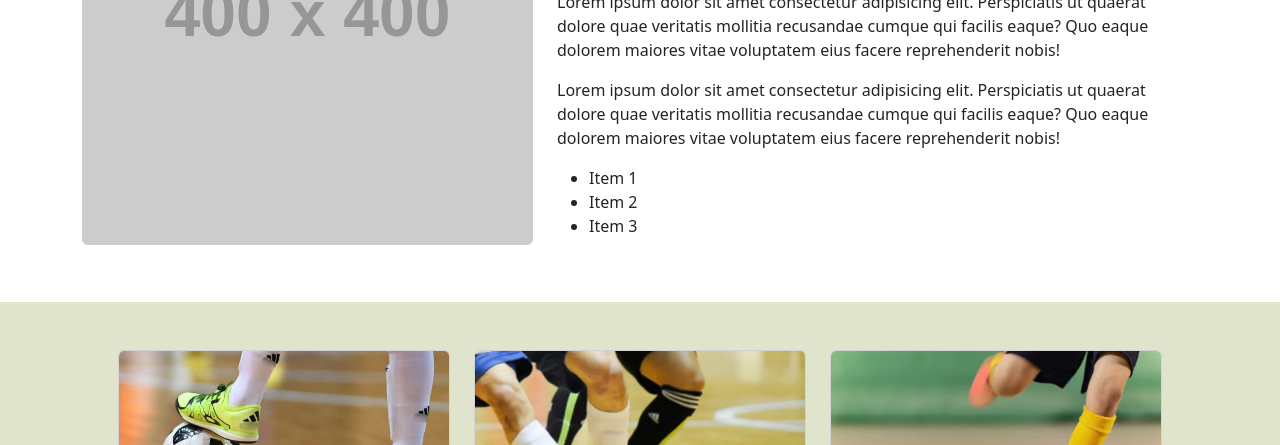
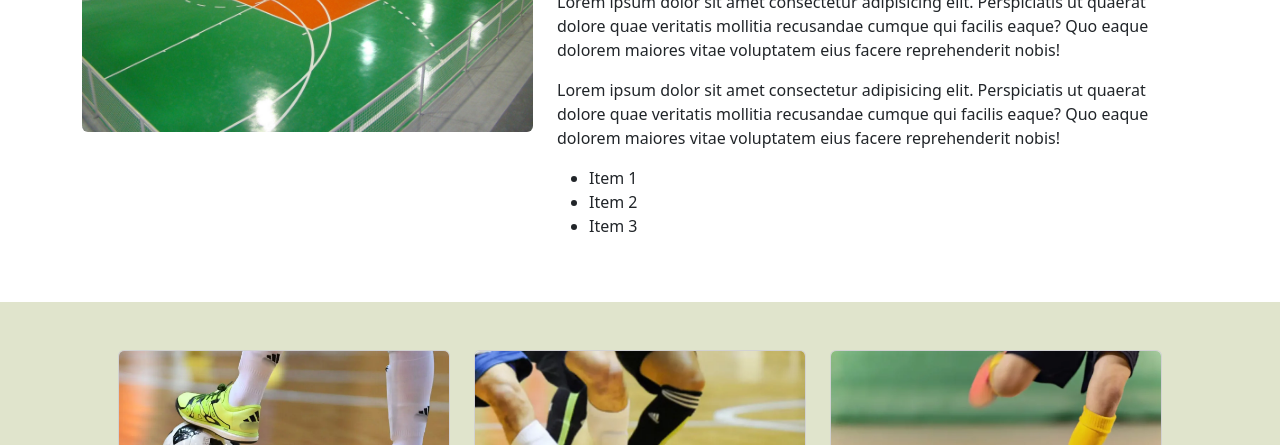
Before and after one commit to AdemiltonJr/modulo13exercicio, a plain HTML site: page index.html in a window 1280 px wide. Shown: the part 754-1199 px from the top of the page. Drawn offline with nearby package versions, Linux system fonts and the light colour scheme; placeholder pictures from the web are drawn by us.

Commit message:
Atualização de foto da escolinha

```diff
--- a/index.html
+++ b/index.html
@@ -76,7 +76,7 @@
                 <div class="container">
                     <div class="row">
                         <div class="col-md-5">
-                            <img src="https://via.placeholder.com/400x400" class="d-block w-100 rounded" alt="Foto do espaço da escolinha">
+                            <img src="./imagens/Quadra.jpg" class="d-block w-100 rounded" alt="Foto do espaço da escolinha">
                         </div>
                         <div class="col-md-7 mt-3">
                             <h2 class="section-title">Sobre a Escolinha</h2>
```
Also changed, not shown: imagens/Quadra.jpg (added).
